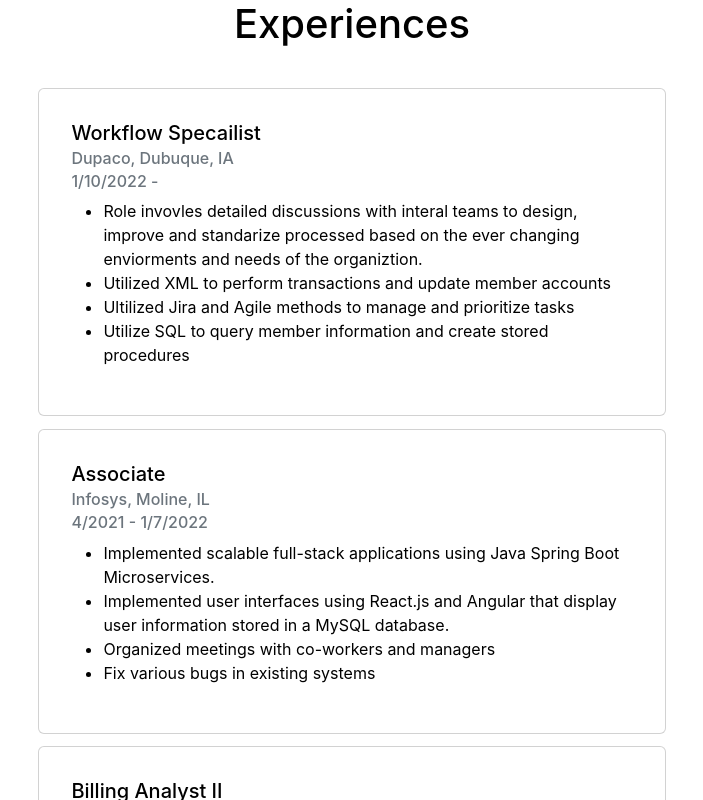
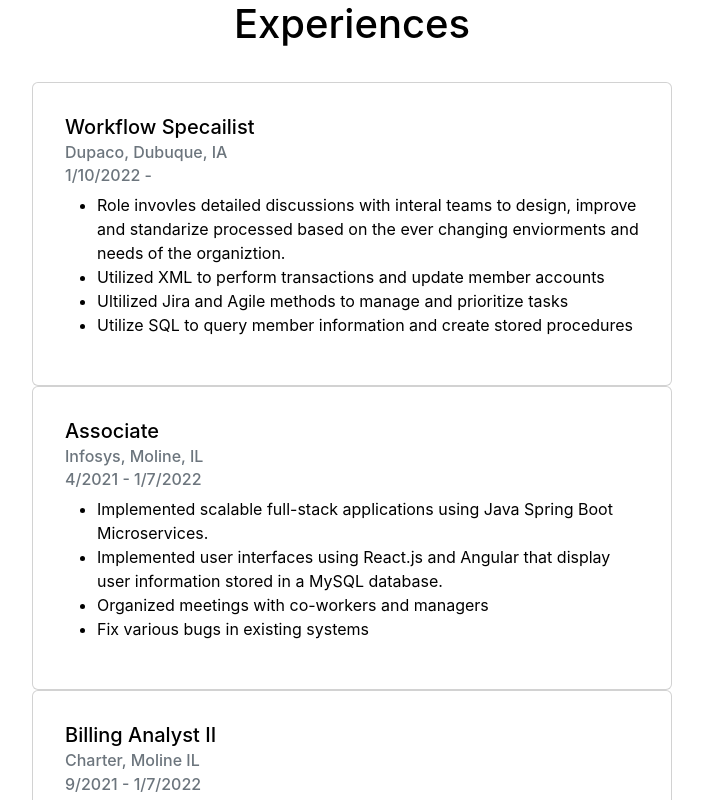
Before and after one commit to Nate96/PortfolioWebsite, a React (Create React App) app in the folder portfolio-website/: page / in a window 1280 px wide. Shown: the top 800 px of the page, without its empty margins (288-991 px from the left). Built offline with nearby package versions, Linux system fonts and the light colour scheme.

Commit message:
implemented name card

```diff
--- a/portfolio-website/src/Components/Experiences.js
+++ b/portfolio-website/src/Components/Experiences.js
@@ -16,7 +16,7 @@ const  ExperienceCard = () => {
     });
 
     const Experiences = data.Experience.map((experience) =>
-        <div style={{padding: '1%'}}>
+        <div style={{}}>
             <Card style={{ maxWidth: '40rem', textAlign: 'left', padding: '1rem'}}>
                 <Card.Body>
                 <Card.Title>{experience.title}</Card.Title>
@@ -36,17 +36,6 @@ const  ExperienceCard = () => {
         </div>
     )
 
-    // data.Experience.sort((a,b) => {
-    //     let c = a.Organization.toLocaleLowerCase()
-    //     let d = b.Organization.toLocaleLowerCase()
-    //     return c - d
-    // });
-
-    // data.Experience.forEach((e) => {
-    //     console.log(`${e.title} ${e.startDate}`);
-    // });
-
-
     return (
 
         <div className='ExperienceCard'>
--- /dev/null
+++ b/portfolio-website/src/css/NameCard.css
@@ -0,0 +1,3 @@
+.nameCard {
+    background-color:rgb(2, 2, 43);
+}
```
